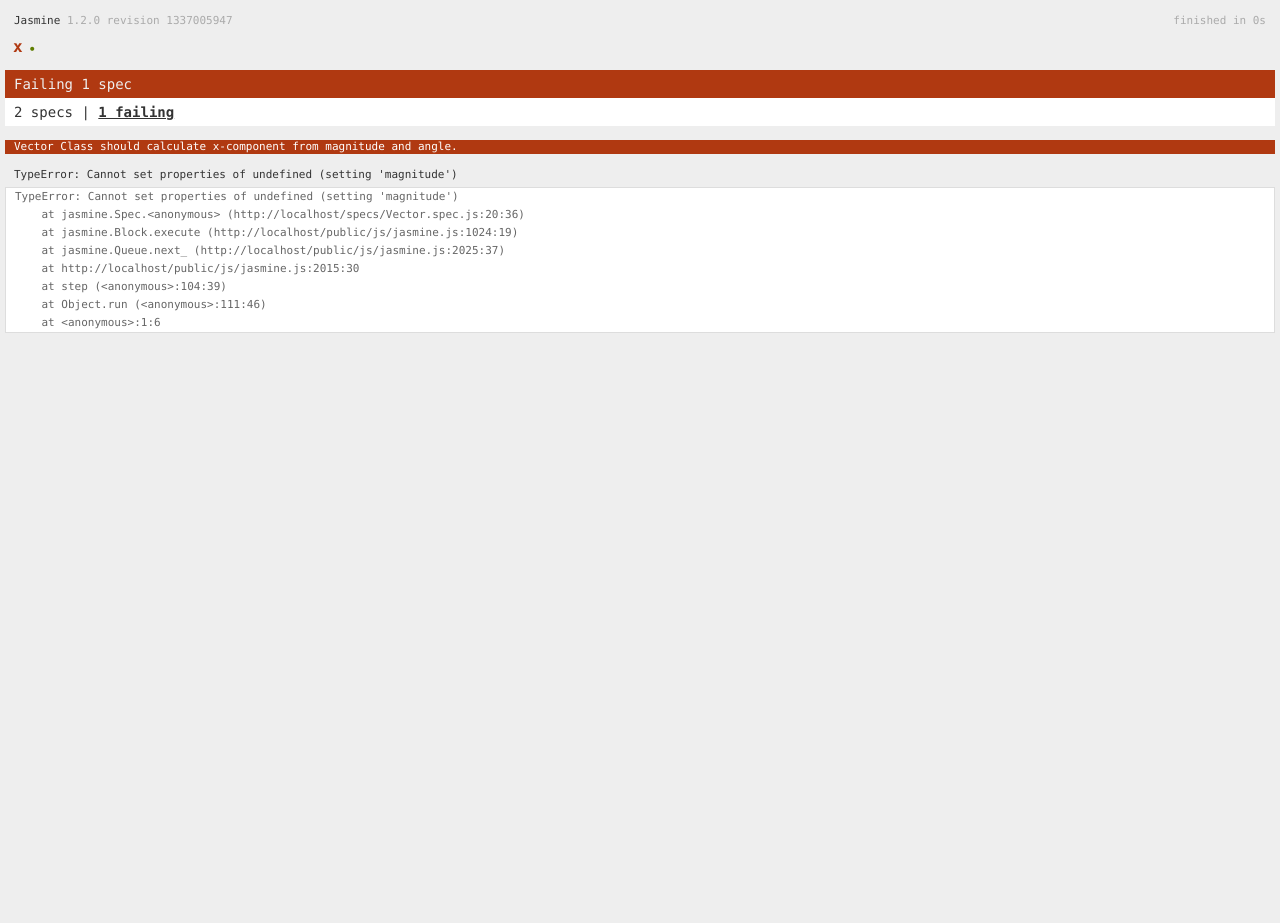
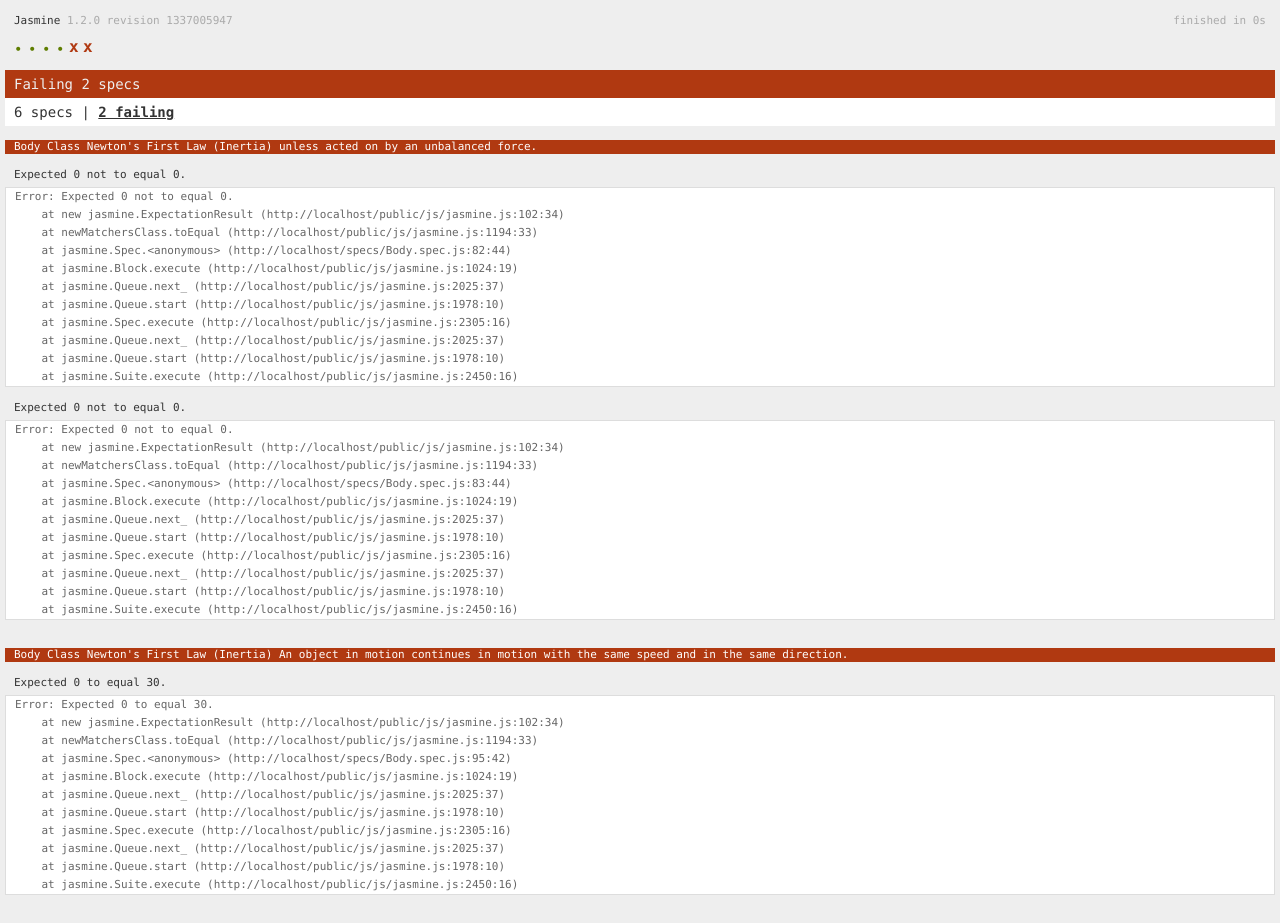
Before and after one commit to timhall/freebody.js, a plain HTML site: page specs/index.html in a window 1280 px wide. Before the commit the page ends 800 px from the top, so only its background shows below. Drawn offline with Linux system fonts and the light colour scheme.

Commit message:
Small Body fixes and start adding specs

```diff
--- a/specs/Body.spec.js
+++ b/specs/Body.spec.js
@@ -32,6 +32,16 @@ function (Body, Vector) {
                 mass: 10,
                 x: 0, y: 0,
                 v: { magnitude: 1, angle: 0 }
+            });
+        });
+
+        describe('Advance', function () {
+            it('should increment lifetime', function () {
+                var body = new Body();
+
+                expect(body.lifetime).toEqual(0);
+                body.advance(1000);
+                expect(body.lifetime).toEqual(1000);
             });
         });
 
--- a/specs/Vector.spec.js
+++ b/specs/Vector.spec.js
@@ -15,14 +15,14 @@ function (Vector) {
         });
 
         it('should calculate x-component from magnitude and angle', function () {
-            //vector.magnitude = 2;
-            //vector.angle = 30;
-            shipForce[0].magnitude = 2;
-            shipforce[0].angle = 30;
-            shipforce[1].magnitude = 2;
-            shipforce[1].angle = 60;
+            vector.magnitude = 2;
+            vector.angle = 30;
+            //shipForce[0].magnitude = 2;
+            //shipforce[0].angle = 30;
+            //shipforce[1].magnitude = 2;
+            //shipforce[1].angle = 60;
 
-            expect(roundToDec(vector.x(), 3)).toEqual(roundToDec(Math.sqrt(3), 3) + 1);
+            expect(roundToDec(vector.x(), 3)).toEqual(roundToDec(Math.sqrt(3), 3));
         });
 
         it('should calculate y-component from magnitude and angle', function () {
--- a/specs/index.html
+++ b/specs/index.html
@@ -20,7 +20,7 @@
         });
 
         require(
-        ['specs/Vector.spec'],//, 'specs/Body.spec'],
+        ['specs/Vector.spec', 'specs/Body.spec'],
         function () {
             var jasmineEnv = jasmine.getEnv();
             jasmineEnv.updateInterval = 1000;
--- a/src/Body.js
+++ b/src/Body.js
@@ -39,7 +39,10 @@ function (Vector, utils, _) {
 
     var options = {
         // Default timestep (in ms)
-        timestep: 10
+        timestep: 10,
+
+        // Set maximum advance time to avoid infinite loops
+        maxAdvanceTime: 30000
     }
 
     /**
@@ -74,6 +77,8 @@ function (Vector, utils, _) {
 
         // Initialize time scale
         this.lifetime = 0;
+
+        return this;
     };
 
     /**
@@ -93,22 +98,24 @@ function (Vector, utils, _) {
             stopAdvance;
 
         // Set timestep (if undefined)
-        if (!_.isUndefined(timestep)) {
+        if (_.isUndefined(timestep)) {
             // If forces / a is variable or limit isn't a set time, use default,
             // otherwise set at limit
-            timestep = (body.isVariable() || !_.isNumber(timestep))
+            timestep = (body.isVariable() || !_.isNumber(limit))
                 ? options.timestep : limit;
         }
 
+        if (timestep > 0) {
             // Create stop advance callback
             stopAdvance = createStopAdvanceCallback(limit);
 
-        while(!stopAdvance(body, elapsed)) {
+            while(!stopAdvance(body, elapsed) && elapsed < options.maxAdvanceTime) {
                 // Update elapsed time
                 elapsed += timestep;
 
                 // Move object
                 body.move(timestep);
+            }
         }
 
         return body;
```
Lines whose indentation alone changed are shown as unchanged.
